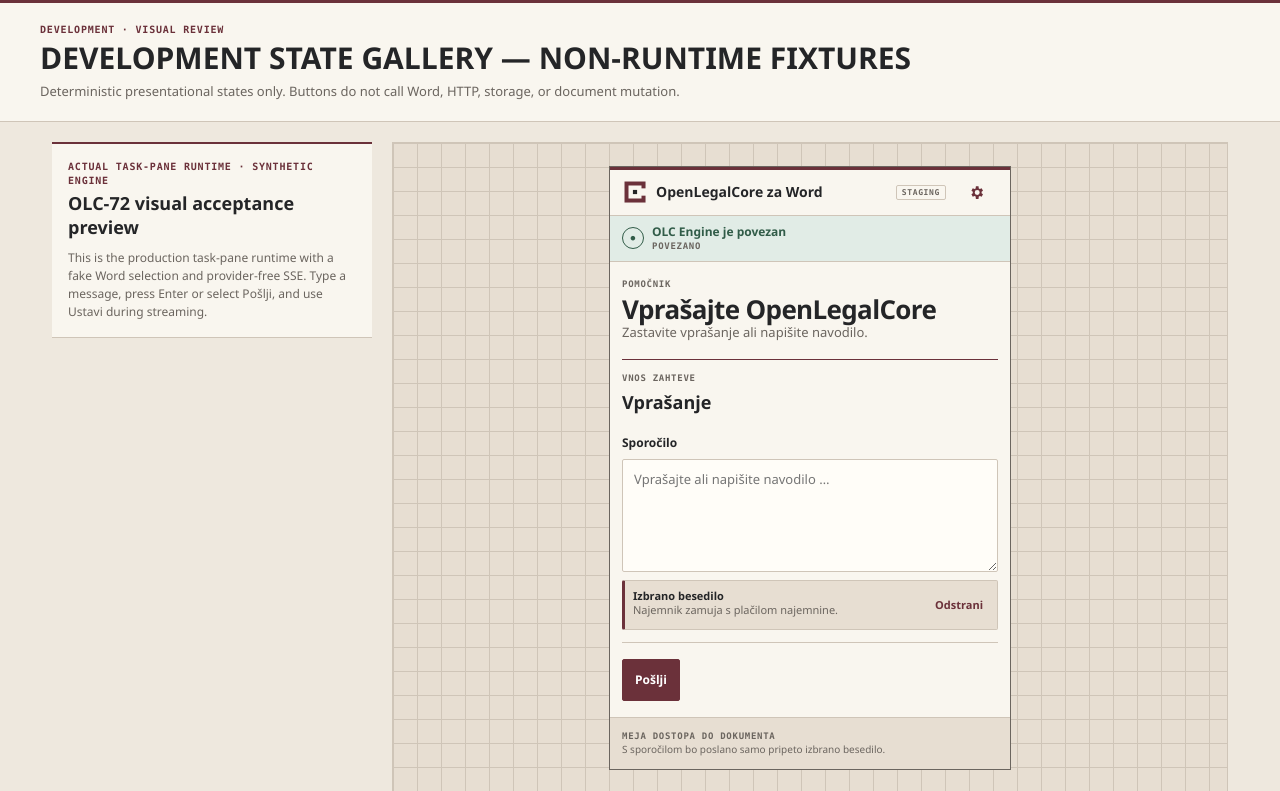
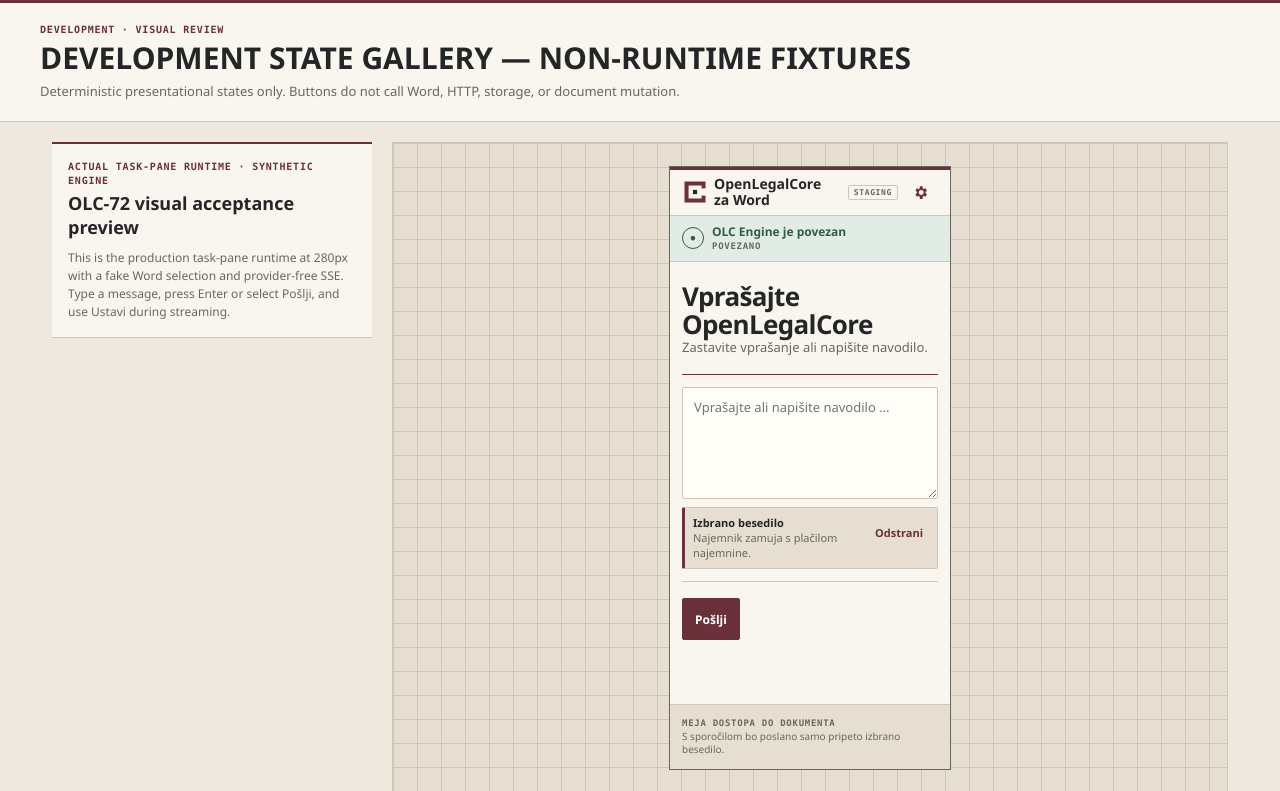
Before and after one commit to OpenLegalCore/olc-word-connector, a website built with webpack: page test/harness/harness.html in a window 1280 px wide. Shown: the top 791 px of the page. Built offline with nearby package versions, Linux system fonts and the light colour scheme; files whose address does not match are found by name.

Commit message:
Polish owner-accepted Word task-pane presentation

```diff
--- a/src/taskpane/ProductionTaskPaneRuntime.ts
+++ b/src/taskpane/ProductionTaskPaneRuntime.ts
@@ -151,7 +151,7 @@
       detail: messages.ready.statusDetail,
       tone: "success",
     },
-    eyebrow: messages.ready.eyebrow,
+    eyebrow: undefined,
     heading: messages.ready.heading,
     description: messages.ready.description,
     fields: [
@@ -162,6 +162,7 @@
         kind: "textarea",
         readOnly: false,
         placeholder: messages.ready.questionPlaceholder,
+        visuallyHiddenLabel: true,
       },
     ],
     attachment:
--- a/src/taskpane/TaskPaneView.ts
+++ b/src/taskpane/TaskPaneView.ts
@@ -69,20 +69,14 @@
   return group;
 }
 
-function createSectionHeading(
-  document: Document,
-  heading: string,
-  requestInputLabel: string
-): HTMLElement {
-  const header = element(document, "header", "olc-section-heading");
-  header.append(element(document, "p", "olc-metadata", requestInputLabel));
-  header.append(element(document, "h2", "olc-section-title", heading));
-  return header;
-}
-
 function createField(document: Document, field: TaskPaneFieldFixture): HTMLElement {
   const wrapper = element(document, "div", "olc-field");
-  const label = element(document, "label", "olc-field-label", field.label);
+  const label = element(
+    document,
+    "label",
+    field.visuallyHiddenLabel ? "olc-field-label olc-sr-only" : "olc-field-label",
+    field.label
+  );
   label.htmlFor = field.id;
   wrapper.append(label);
 
@@ -459,13 +453,6 @@
     }
     if (model.fields?.length) {
       const fields = element(document, "section", "olc-section olc-fields");
-      fields.append(
-        createSectionHeading(
-          document,
-          messages.chrome.questionSection,
-          messages.chrome.requestInput
-        )
-      );
       for (const field of model.fields) {
         fields.append(createField(document, field));
       }
--- a/src/taskpane/messages.en-US.ts
+++ b/src/taskpane/messages.en-US.ts
@@ -4,8 +4,6 @@
     brandName: "OpenLegalCore",
     brandImageAlt: "OpenLegalCore",
     availableActions: "Available actions",
-    requestInput: "REQUEST INPUT",
-    questionSection: "Question",
     answerAriaLabel: "Answer",
     sourcesHeading: "Sources",
   },
@@ -51,7 +49,6 @@
   ready: {
     connectedStatus: (provider: string): string => `${provider} connected`,
     statusDetail: "CONNECTED",
-    eyebrow: "ASSISTANT",
     heading: "Ask OpenLegalCore",
     description: "Ask a question or give an instruction.",
     selectedText: "Selected text",
--- a/src/taskpane/messages.sl-SI.ts
+++ b/src/taskpane/messages.sl-SI.ts
@@ -6,8 +6,6 @@
     brandName: "OpenLegalCore za Word",
     brandImageAlt: "OpenLegalCore",
     availableActions: "Razpoložljiva dejanja",
-    requestInput: "VNOS ZAHTEVE",
-    questionSection: "Vprašanje",
     answerAriaLabel: "Odgovor",
     sourcesHeading: "Viri",
   },
@@ -54,7 +52,6 @@
   ready: {
     connectedStatus: (provider: string): string => `${provider} je povezan`,
     statusDetail: "POVEZANO",
-    eyebrow: "POMOČNIK",
     heading: "Vprašajte OpenLegalCore",
     description: "Zastavite vprašanje ali napišite navodilo.",
     selectedText: "Izbrano besedilo",
--- a/src/taskpane/taskPaneCopy.ts
+++ b/src/taskpane/taskPaneCopy.ts
@@ -77,7 +77,6 @@
       detail: "DOCUMENT ACCESS AVAILABLE",
       tone: "success",
     },
-    eyebrow: "ASSISTANT",
     heading: "Ask OpenLegalCore",
     description: "Ask a question or give an instruction. This shell is not connected.",
     footer: readyFooter,
--- a/src/taskpane/taskPaneViewModel.ts
+++ b/src/taskpane/taskPaneViewModel.ts
@@ -24,6 +24,7 @@
   kind?: "text" | "password" | "textarea";
   readOnly?: boolean;
   placeholder?: string;
+  visuallyHiddenLabel?: boolean;
 }
 
 export interface TaskPaneChoice {
--- a/src/taskpane/taskpane.css
+++ b/src/taskpane/taskpane.css
@@ -48,6 +48,7 @@
   container-name: olc-pane;
   container-type: inline-size;
   display: grid;
+  grid-template-columns: minmax(0, 1fr);
   grid-template-rows: auto auto minmax(0, 1fr) auto;
   width: 100%;
   height: 100%;
@@ -173,7 +174,6 @@
 .olc-product-title,
 .olc-workspace-title,
 .olc-workspace-copy,
-.olc-section-title,
 .olc-notice-title,
 .olc-notice-copy,
 .olc-action-region-message,
@@ -303,6 +303,8 @@
   font-weight: 750;
   letter-spacing: -0.025em;
   line-height: 1.08;
+  overflow-wrap: anywhere;
+  word-break: break-word;
 }
 
 .olc-workspace-copy {
@@ -320,17 +322,6 @@
   border: 0;
   border-top: 1px solid var(--olc-oxblood);
   border-bottom: 1px solid var(--olc-rule);
-}
-
-.olc-section-heading {
-  display: grid;
-  gap: 2px;
-  margin-bottom: var(--olc-space-3);
-}
-
-.olc-section-title {
-  font-size: 15px;
-  font-weight: 750;
 }
 
 .olc-fields,
@@ -380,6 +371,7 @@
 
 .olc-selection-attachment {
   display: grid;
+  min-width: 0;
   grid-template-columns: minmax(0, 1fr) auto;
   align-items: start;
   gap: var(--olc-space-2);
@@ -597,6 +589,30 @@
 }
 
 @container olc-pane (max-width: 319px) {
+  .olc-app-header {
+    gap: var(--olc-space-2);
+  }
+
+  .olc-brand {
+    flex: 1 1 0;
+    gap: 6px;
+  }
+
+  .olc-product-title {
+    min-width: 0;
+    white-space: normal;
+  }
+
+  .olc-header-actions {
+    flex: 0 0 auto;
+    gap: var(--olc-space-1);
+  }
+
+  .olc-settings-trigger {
+    width: 36px;
+    height: 36px;
+  }
+
   .olc-action-region {
     display: grid;
   }
--- a/test/harness/harness.css
+++ b/test/harness/harness.css
@@ -90,7 +90,7 @@
 }
 
 .runtime-preview-stage .gallery-pane {
-  width: 400px;
+  width: 280px;
   height: 602px;
 }
 
--- a/test/harness/harness.html
+++ b/test/harness/harness.html
@@ -23,8 +23,9 @@
           <p class="gallery-kicker">ACTUAL TASK-PANE RUNTIME · SYNTHETIC ENGINE</p>
           <h2 id="runtime-preview-heading">OLC-72 visual acceptance preview</h2>
           <p>
-            This is the production task-pane runtime with a fake Word selection and provider-free
-            SSE. Type a message, press Enter or select Pošlji, and use Ustavi during streaming.
+            This is the production task-pane runtime at 280px with a fake Word selection and
+            provider-free SSE. Type a message, press Enter or select Pošlji, and use Ustavi during
+            streaming.
           </p>
         </div>
         <div class="gallery-stage runtime-preview-stage">
--- a/test/harness/harness.ts
+++ b/test/harness/harness.ts
@@ -7,6 +7,7 @@
 } from "../../src/chat/ChatGateway";
 import { ProductionTaskPaneRuntime } from "../../src/taskpane/ProductionTaskPaneRuntime";
 import { TaskPaneView } from "../../src/taskpane/TaskPaneView";
+import canonicalMarkUrl from "../../assets/openlegalcore-mark-80.png";
 import { FakeChatGateway } from "../fakes/FakeChatGateway";
 import { FakeWordAdapter } from "../fakes/FakeWordAdapter";
 import { bindHarness } from "./bindHarness";
@@ -71,7 +72,7 @@
   const previewGateway = new PreviewGateway();
   const previewRuntime = new ProductionTaskPaneRuntime(
     previewRoot,
-    new TaskPaneView(previewRoot),
+    new TaskPaneView(previewRoot, canonicalMarkUrl),
     previewWord,
     { olcEngine: Object.assign(previewGateway, { disconnect: () => undefined }) },
     "STAGING",
```
Also changed, not shown: docs/COMPATIBILITY_AND_LIMITATIONS.md (+8 -1 lines), docs/TECHNICAL_GUIDE.md (+20 -8 lines), docs/USER_GUIDE.md (+12 -4 lines), docs/USER_GUIDE.sl-SI.md (+12 -4 lines), test/taskpane/ProductionTaskPaneRuntime.test.ts (+13 -0 lines), test/taskpane/TaskPaneView.test.ts (+2 -0 lines), test/taskpane/i18n.test.ts (+2 -2 lines), README.md.
